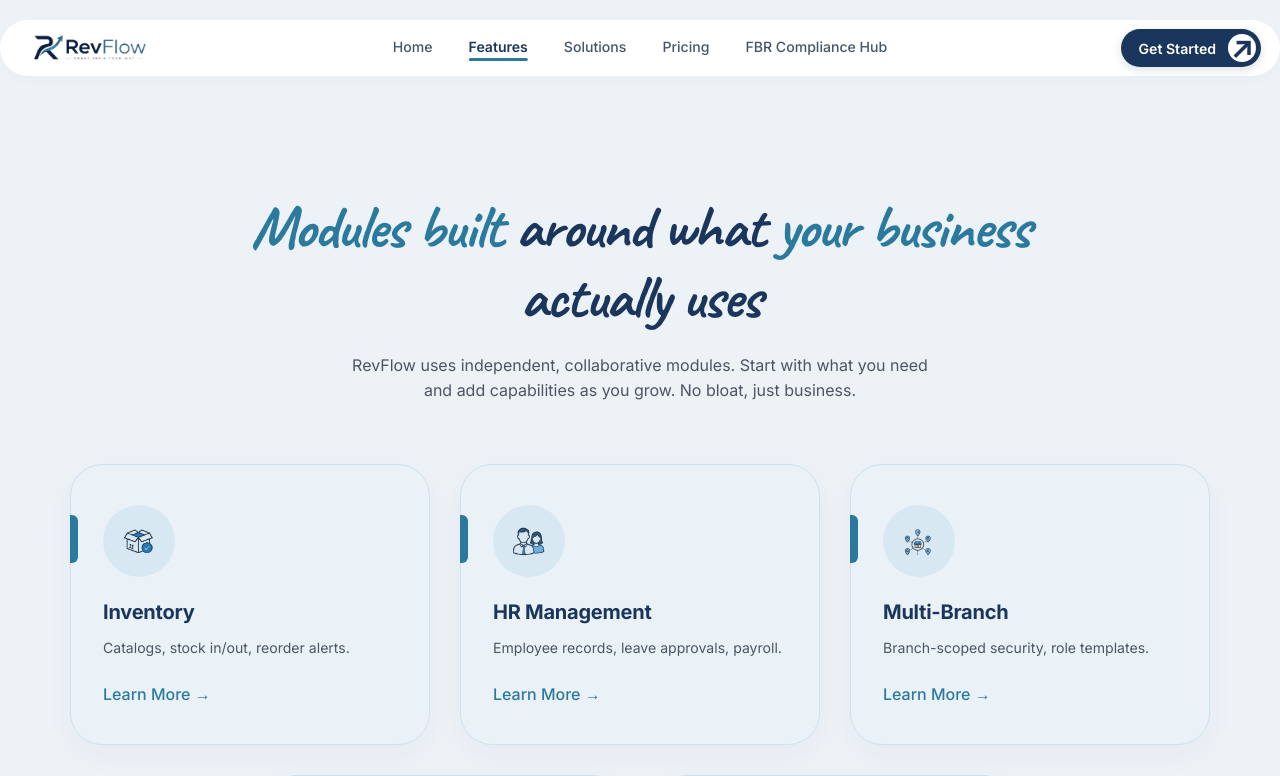
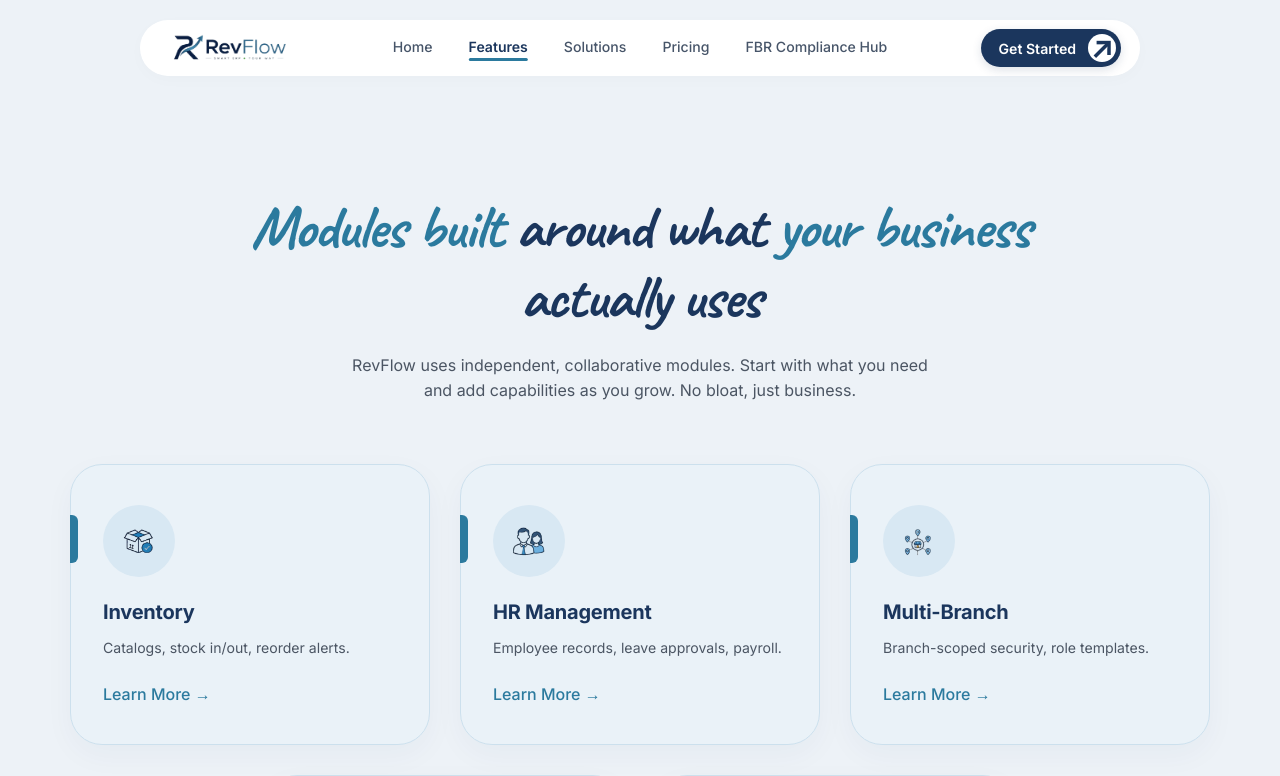
Before and after one commit to areeshasoomro/Revflow, a React (Vite) app: page /features in a window 1280 px wide. Shown: the top 776 px of the page. Built offline with nearby package versions, Linux system fonts and the light colour scheme.

Commit message:
Fix project folder structure

```diff
--- a/src/Features.css
+++ b/src/Features.css
@@ -21,8 +21,8 @@
 /* --- Navbar Styling --- */
 .revflow-navbar {
   width: 100%;
-  max-width: 1350px;
-  margin-top: 20px;
+  max-width: 1000px;
+  margin-top: 40px;
   display: flex;
   align-items: center;
   justify-content: space-between;
--- a/src/RevFlowHero.css
+++ b/src/RevFlowHero.css
@@ -50,6 +50,7 @@ body, html {
   width: 100%;
   max-width: 1400px;
   margin: 0 auto;
+  margin-top: 0px;
   display: flex;
   align-items: center;
   justify-content: space-between;
--- a/src/RevFlowHero.tsx
+++ b/src/RevFlowHero.tsx
@@ -72,7 +72,7 @@ export const RevFlowHero: React.FC = () => {
             <a href="/pricing" className="nav-link">
               Pricing
             </a>
-            <a href="/#compliance" className="nav-link">
+            <a href="/compliance" className="nav-link">
               FBR Compliance Hub
             </a>
           </div>
--- a/src/SolutionsPage.tsx
+++ b/src/SolutionsPage.tsx
@@ -220,10 +220,7 @@ export const SolutionsPage: React.FC = () => {
           </button>
         </nav>
 
-        {/* Left-Aligned Back Button */}
-        <div className="back-link-container">
-          <Link to="/" className="back-button">←</Link>
-        </div>
+
 
         {/* Hero Header Area */}
         <div className="solutions-header">
```
